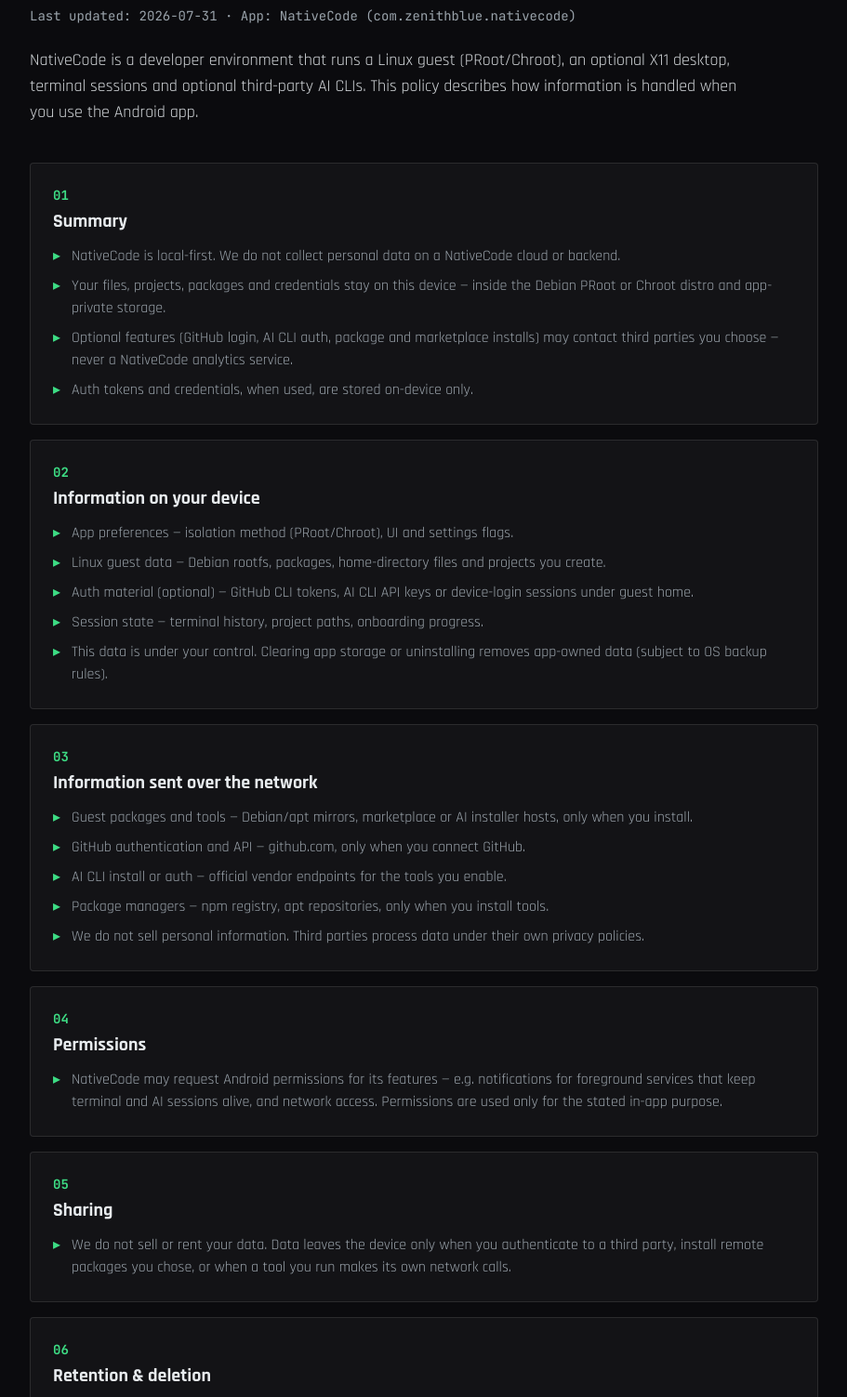
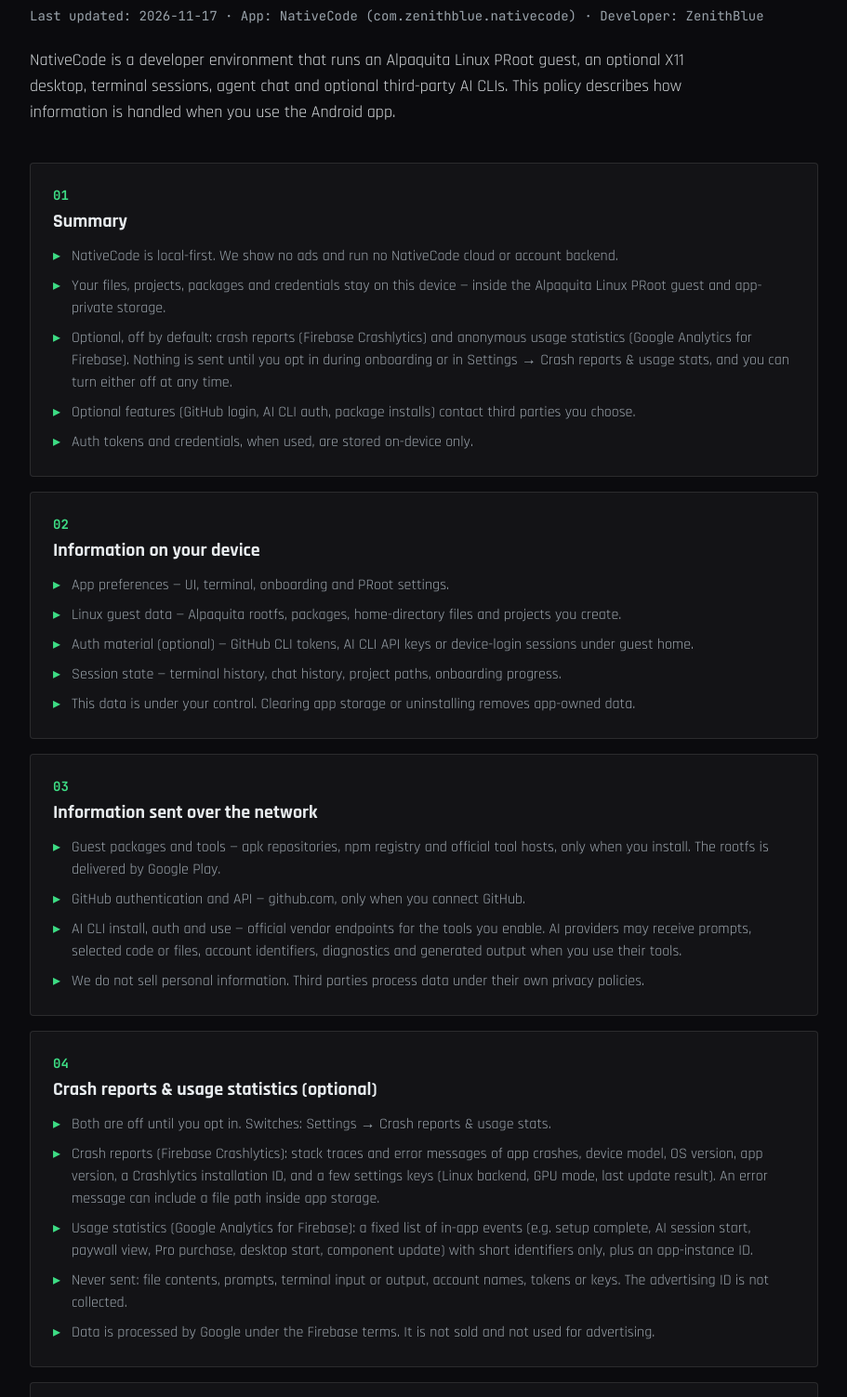
Before and after one commit to ZenithBlue-Dev/nativecode-ai, an Astro site: page /nativecode-ai/privacy in a window 1280 px wide. Shown: the part 210-1713 px from the top of the page at 93% size, without its empty margins (184-1095 px from the left). Built offline with nearby package versions, Linux system fonts and the light colour scheme; Astro itself is replaced by a stand-in of ours.

Commit message:
Privacy policy: optional Firebase crash reports and usage stats, retention, data deletion section, ZenithBlue contact

```diff
--- a/src/pages/privacy.astro
+++ b/src/pages/privacy.astro
@@ -4,78 +4,89 @@ import Nav from "../components/Nav.astro";
 
 const sections = [
   {
-    n: "01",
     t: "Summary",
     body: [
-      "NativeCode is local-first. We do not collect personal data on a NativeCode cloud or backend.",
-      "Your files, projects, packages and credentials stay on this device — inside the Debian PRoot or Chroot distro and app-private storage.",
-      "Optional features (GitHub login, AI CLI auth, package and marketplace installs) may contact third parties you choose — never a NativeCode analytics service.",
+      "NativeCode is local-first. We show no ads and run no NativeCode cloud or account backend.",
+      "Your files, projects, packages and credentials stay on this device — inside the Alpaquita Linux PRoot guest and app-private storage.",
+      "Optional, off by default: crash reports (Firebase Crashlytics) and anonymous usage statistics (Google Analytics for Firebase). Nothing is sent until you opt in during onboarding or in Settings → Crash reports & usage stats, and you can turn either off at any time.",
+      "Optional features (GitHub login, AI CLI auth, package installs) contact third parties you choose.",
       "Auth tokens and credentials, when used, are stored on-device only.",
     ],
   },
   {
-    n: "02",
     t: "Information on your device",
     body: [
-      "App preferences — isolation method (PRoot/Chroot), UI and settings flags.",
-      "Linux guest data — Debian rootfs, packages, home-directory files and projects you create.",
+      "App preferences — UI, terminal, onboarding and PRoot settings.",
+      "Linux guest data — Alpaquita rootfs, packages, home-directory files and projects you create.",
       "Auth material (optional) — GitHub CLI tokens, AI CLI API keys or device-login sessions under guest home.",
-      "Session state — terminal history, project paths, onboarding progress.",
-      "This data is under your control. Clearing app storage or uninstalling removes app-owned data (subject to OS backup rules).",
+      "Session state — terminal history, chat history, project paths, onboarding progress.",
+      "This data is under your control. Clearing app storage or uninstalling removes app-owned data.",
     ],
   },
   {
-    n: "03",
     t: "Information sent over the network",
     body: [
-      "Guest packages and tools — Debian/apt mirrors, marketplace or AI installer hosts, only when you install.",
+      "Guest packages and tools — apk repositories, npm registry and official tool hosts, only when you install. The rootfs is delivered by Google Play.",
       "GitHub authentication and API — github.com, only when you connect GitHub.",
-      "AI CLI install or auth — official vendor endpoints for the tools you enable.",
-      "Package managers — npm registry, apt repositories, only when you install tools.",
+      "AI CLI install, auth and use — official vendor endpoints for the tools you enable. AI providers may receive prompts, selected code or files, account identifiers, diagnostics and generated output when you use their tools.",
       "We do not sell personal information. Third parties process data under their own privacy policies.",
     ],
   },
   {
-    n: "04",
-    t: "Permissions",
+    t: "Crash reports & usage statistics (optional)",
     body: [
-      "NativeCode may request Android permissions for its features — e.g. notifications for foreground services that keep terminal and AI sessions alive, and network access. Permissions are used only for the stated in-app purpose.",
+      "Both are off until you opt in. Switches: Settings → Crash reports & usage stats.",
+      "Crash reports (Firebase Crashlytics): stack traces and error messages of app crashes, device model, OS version, app version, a Crashlytics installation ID, and a few settings keys (Linux backend, GPU mode, last update result). An error message can include a file path inside app storage.",
+      "Usage statistics (Google Analytics for Firebase): a fixed list of in-app events (e.g. setup complete, AI session start, paywall view, Pro purchase, desktop start, component update) with short identifiers only, plus an app-instance ID.",
+      "Never sent: file contents, prompts, terminal input or output, account names, tokens or keys. The advertising ID is not collected.",
+      "Data is processed by Google under the Firebase terms. It is not sold and not used for advertising.",
     ],
   },
   {
-    n: "05",
-    t: "Sharing",
+    t: "Permissions",
     body: [
-      "We do not sell or rent your data. Data leaves the device only when you authenticate to a third party, install remote packages you chose, or when a tool you run makes its own network calls.",
+      "NativeCode may request Android permissions for its features — e.g. notifications for foreground services that keep terminal, agent chat, desktop and SSH sessions alive, and network access. Permissions are used only for the stated in-app purpose.",
     ],
   },
   {
-    n: "06",
-    t: "Retention & deletion",
+    t: "Sharing",
+    body: [
+      "We do not sell or rent your data. Data leaves the device only when you authenticate to a third party, install remote packages you chose, a tool you run makes its own network calls, or you opted in to crash reports or usage statistics.",
+    ],
+  },
+  {
+    t: "Retention",
     body: [
       "Local app and guest data is kept until you delete it, clear storage, or uninstall.",
       "Tokens and keys are kept until you sign out, overwrite config, clear guest home, clear app data, or uninstall.",
-      "In-app: Settings → GitHub Account → LOGOUT, AI CLI tools → per-tool LOGOUT or CLEAR ALL AI CREDENTIALS, or clear app storage from Android App info.",
-      "For account data held by GitHub or AI vendors, manage deletion in those services' own settings.",
+      "Crash reports are kept up to 90 days. Usage statistics are kept up to 2 months. Both are then deleted automatically.",
     ],
   },
   {
-    n: "07",
+    id: "data-deletion",
+    t: "Data deletion",
+    body: [
+      "NativeCode by ZenithBlue — how to delete your data.",
+      "Data on your device: delete projects and files in the app; Settings → GitHub Account → LOGOUT; Settings → AI CLI tools → per-tool LOGOUT or CLEAR ALL AI CREDENTIALS; or Android App info → Clear storage, or uninstall.",
+      "Crash reports & usage statistics: 1) turn both off in Settings → Crash reports & usage stats — collection stops at once; 2) to delete data already sent, email zenithblue.dev@gmail.com with the subject \"NativeCode data deletion\". We delete it within 30 days.",
+      "Deleted: crash reports and usage statistics linked to your installation. Kept: nothing beyond the automatic expiry above (crash reports 90 days, usage statistics 2 months).",
+      "Data held by GitHub or AI providers (Anthropic, OpenAI, Google, xAI and others) is deleted in those services' own account settings.",
+    ],
+  },
+  {
     t: "Security",
     body: [
       "Traffic to third parties uses HTTPS where supported. Credentials live in app and guest storage — protect your device with a lock screen.",
-      "OS backup behavior (allowBackup) may copy app files depending on device settings — treat device backups as sensitive if you store tokens.",
+      "Android backup is disabled for NativeCode. Protect any separate device backups you create.",
     ],
   },
   {
-    n: "08",
     t: "Children's privacy",
     body: [
       "NativeCode is a developer tool intended for adults and professional use. It is not directed at children under 13 (or the age required by local law).",
     ],
   },
   {
-    n: "09",
     t: "AI-generated content",
     body: [
       "Optional AI CLIs run as third-party tools inside the guest environment. You are responsible for how you use them and for complying with each vendor's terms.",
@@ -83,11 +94,10 @@ const sections = [
     ],
   },
   {
-    n: "10",
     t: "Changes & contact",
     body: [
-      "We may update this policy in the repository; the Last updated date will change.",
-      "Questions: zenithblue.dev@gmail.com — or open an issue at github.com/zenithblue-dev/nativecode-ai.",
+      "We may update this policy; the Last updated date will change.",
+      "Developer: ZenithBlue. Questions: zenithblue.dev@gmail.com.",
     ],
   },
 ];
@@ -95,26 +105,26 @@ const sections = [
 
 <Base
   title="Privacy Policy — NativeCode"
-  description="How NativeCode handles information: local-first, no analytics backend, on-device credentials."
+  description="How NativeCode handles information: local-first, on-device credentials, optional opt-in crash reports and usage statistics."
 >
   <Nav />
   <main class="mx-auto max-w-4xl px-4 py-16 sm:px-6">
     <p class="reveal font-mono2 text-xs tracking-widest text-mint">$ nativecode --privacy</p>
     <h1 class="reveal mt-2 text-3xl font-bold sm:text-5xl">Privacy Policy</h1>
     <p class="reveal mt-4 font-mono2 text-sm text-warm">
-      Last updated: 2026-07-31 · App: NativeCode (com.zenithblue.nativecode)
+      Last updated: 2026-11-17 · App: NativeCode (com.zenithblue.nativecode) · Developer: ZenithBlue
     </p>
     <p class="reveal mt-6 max-w-3xl text-lg text-cream/90">
-      NativeCode is a developer environment that runs a Linux guest
-      (PRoot/Chroot), an optional X11 desktop, terminal sessions and optional
+      NativeCode is a developer environment that runs an Alpaquita Linux PRoot
+      guest, an optional X11 desktop, terminal sessions, agent chat and optional
       third-party AI CLIs. This policy describes how information is handled
       when you use the Android app.
     </p>
 
     <div class="mt-10 space-y-4">
-      {sections.map((s) => (
-        <section class="reveal rounded-sm border border-white/10 bg-surface p-6">
-          <p class="font-mono2 text-sm font-bold text-mint">{s.n}</p>
+      {sections.map((s, i) => (
+        <section id={s.id} class="reveal scroll-mt-24 rounded-sm border border-white/10 bg-surface p-6">
+          <p class="font-mono2 text-sm font-bold text-mint">{String(i + 1).padStart(2, "0")}</p>
           <h2 class="mt-1 text-xl font-bold">{s.t}</h2>
           <ul class="mt-3 space-y-2">
             {s.body.map((p) => (
@@ -126,8 +136,7 @@ const sections = [
     </div>
 
     <p class="reveal mt-10 font-mono2 text-xs leading-relaxed text-warm">
-      SOURCE: ADAPTED FROM NC-PLAY docs/privacy-policy.md · FULL TEXT IN THE APP
-      REPO · CONTACT: zenithblue.dev@gmail.com
+      CONTACT: zenithblue.dev@gmail.com
     </p>
   </main>
 </Base>
```
Also changed, not shown: 4 other files.
